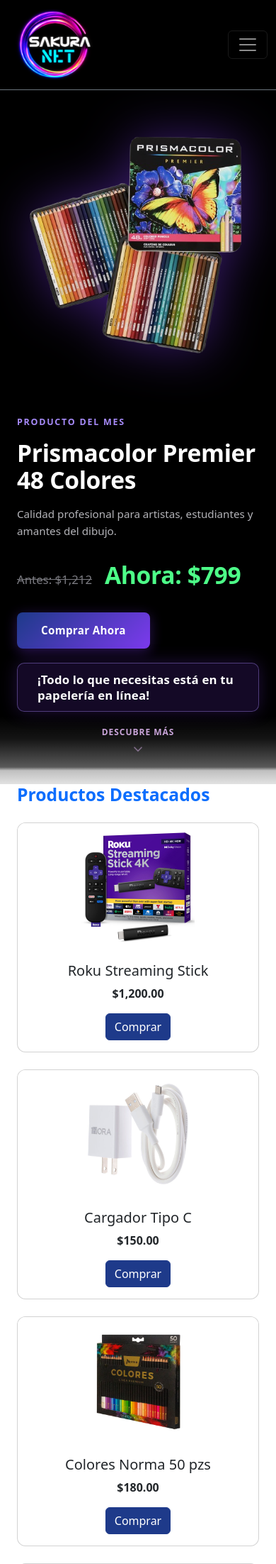
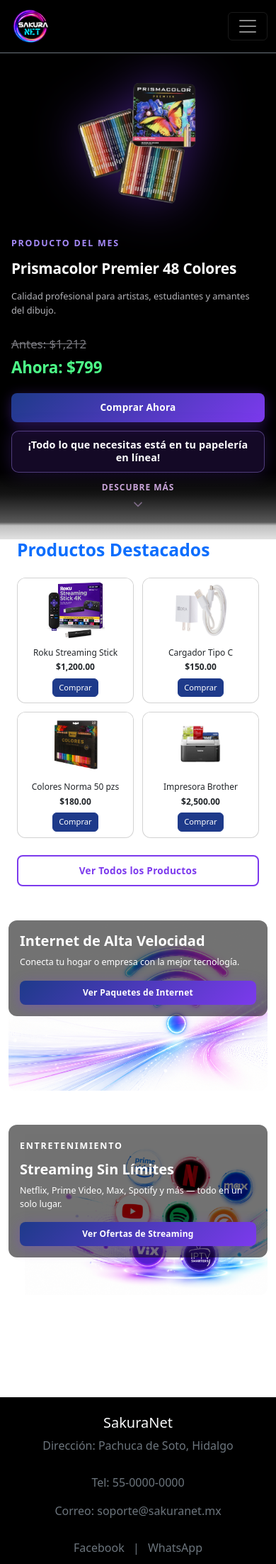
Before and after one commit to altairmonroyjimenez-blip/sakuranet-web, a Flask app: page / in a window 390 px wide. Shown: the top 2204 px of the page at 71% size. Run offline with Flask 3, Linux system fonts and the light colour scheme.

Commit message:
agregando medias querys

```diff
--- a/static/css/style.css
+++ b/static/css/style.css
@@ -464,3 +464,202 @@ body {
     background:#7C3AED;
     color:white;
 }
+
+
+
+/* =========================================
+   RESPONSIVE - TABLETS (≤768px)
+   ========================================= */
+@media (max-width: 768px) {
+
+    .logo-nav {
+        height: 60px;
+    }
+
+    /* --- HEROES: Internet y Streaming --- */
+    .hero-section,
+    .hero-section-streaming {
+        height: auto;
+        min-height: 300px;
+        background-size: cover;
+        background-position: 75% center; /* empuja la imagen hacia el lado, menos estorbo */
+    }
+
+    /* Overlay más oscuro para que el texto gane contraste sobre la imagen */
+    .hero-overlay {
+        background: rgba(0, 0, 0, 0.55);
+        padding: 20px;
+    }
+
+    /* Forzamos blanco porque el overlay ya no es claro */
+    .hero-section h1,
+    .hero-section-streaming h1,
+    .hero-section .lead,
+    .hero-section-streaming .lead,
+    .eyebrow-mes-dark {
+        color: #ffffff !important;
+    }
+
+    .hero-section h1,
+    .hero-section-streaming h1 {
+        font-size: 1.6rem;
+    }
+
+    .hero-section .lead,
+    .hero-section-streaming .lead {
+        font-size: 0.85rem;
+    }
+
+    /* --- BANNER DEL MES --- */
+    .banner-mes {
+        padding: 32px 16px 40px;
+        gap: 12px;
+    }
+
+    .banner-mes-container {
+        gap: 32px;
+    }
+
+    .banner-mes-img {
+        max-height: 260px;
+    }
+
+    .nombre-mes {
+        font-size: 1.6rem;
+    }
+
+    .precio-oferta-mes {
+        font-size: 1.7rem;
+    }
+
+    .frase-mes {
+        font-size: 0.9rem;
+        padding: 10px 20px;
+        text-align: center;
+    }
+
+    /* --- TARJETAS DE PRODUCTO (2 por fila) --- */
+    .row.g-4 {
+        --bs-gutter-x: 0.75rem;
+        --bs-gutter-y: 0.75rem;
+    }
+
+    .producto-card img {
+        height: 110px;
+        padding: 6px;
+    }
+
+    .producto-card .card-title {
+        font-size: 0.85rem;
+    }
+
+    .producto-card .card-text {
+        font-size: 0.8rem;
+    }
+
+    .producto-card .btn {
+        font-size: 0.75rem;
+        padding: 5px 10px;
+    }
+}
+
+/* =========================================
+   RESPONSIVE - MÓVILES (≤480px)
+   ========================================= */
+@media (max-width: 480px) {
+
+    .logo-nav {
+        height: 48px;
+    }
+
+    /* --- HEROES --- */
+    .hero-section,
+    .hero-section-streaming {
+        min-height: 240px;
+        background-position: 80% center;
+    }
+
+    .hero-overlay {
+        padding: 16px;
+    }
+
+    .hero-section h1,
+    .hero-section-streaming h1 {
+        font-size: 1.25rem;
+        line-height: 1.3;
+    }
+
+    .hero-section .lead,
+    .hero-section-streaming .lead {
+        font-size: 0.78rem;
+    }
+
+    .hero-section .btn-mes,
+    .hero-section-streaming .btn-mes {
+        font-size: 0.75rem;
+        padding: 8px 16px;
+    }
+
+    /* --- BANNER DEL MES --- */
+    .banner-mes-img {
+        max-height: 190px;
+    }
+
+    .nombre-mes {
+        font-size: 1.3rem;
+    }
+
+    .desc-mes {
+        font-size: 0.8rem;
+    }
+
+    .precios-mes {
+        flex-direction: column;
+        gap: 4px;
+        margin-bottom: 20px;
+    }
+
+    .precio-oferta-mes {
+        font-size: 1.4rem;
+    }
+
+    .btn-mes,
+    .btn-mes-outline {
+        width: 100%;
+        text-align: center;
+        padding: 10px 16px;
+        font-size: 0.85rem;
+    }
+
+    /* --- TARJETAS DE PRODUCTO (aún más compactas) --- */
+    .producto-card img {
+        height: 90px;
+        padding: 4px;
+    }
+
+    .producto-card .card-body {
+        padding: 8px;
+    }
+
+    .producto-card .card-title {
+        font-size: 0.75rem;
+        line-height: 1.2;
+        margin-bottom: 4px;
+    }
+
+    .producto-card .card-text {
+        font-size: 0.75rem;
+        margin-bottom: 6px;
+    }
+
+    .producto-card .btn {
+        font-size: 0.7rem;
+        padding: 4px 8px;
+    }
+
+    /* --- FOOTER --- */
+    footer .container > div {
+        text-align: center;
+        margin-bottom: 12px;
+    }
+}
--- a/templates/index.html
+++ b/templates/index.html
@@ -42,7 +42,7 @@
     <div class="row g-4">
 
         <!-- Producto 1: Roku -->
-        <div class="col-md-3">
+        <div class="col-6 col-md-3">
             <div class="card producto-card h-100">
                 <img src="{{ url_for('static', filename='img/roku.png') }}" class="card-img-top" alt="Roku">
                 <div class="card-body text-center">
@@ -54,7 +54,7 @@
         </div>
 
         <!-- Producto 2: Cargador Tipo C -->
-        <div class="col-md-3">
+        <div class="col-6 col-md-3">
             <div class="card producto-card h-100">
                 <img src="{{ url_for('static', filename='img/tipoC.png') }}" class="card-img-top" alt="Cargador Tipo C">
                 <div class="card-body text-center">
@@ -66,7 +66,7 @@
         </div>
 
         <!-- Producto 3: Colores Norma -->
-        <div class="col-md-3">
+        <div class="col-6 col-md-3">
             <div class="card producto-card h-100">
                 <img src="{{ url_for('static', filename='img/norma.png') }}" class="card-img-top" alt="Colores Norma">
                 <div class="card-body text-center">
@@ -78,7 +78,7 @@
         </div>
 
         <!-- Producto 4: Impresora -->
-        <div class="col-md-3">
+        <div class="col-6 col-md-3">
             <div class="card producto-card h-100">
                 <img src="{{ url_for('static', filename='img/impresora.png') }}" class="card-img-top" alt="Impresora">
                 <div class="card-body text-center">
```
